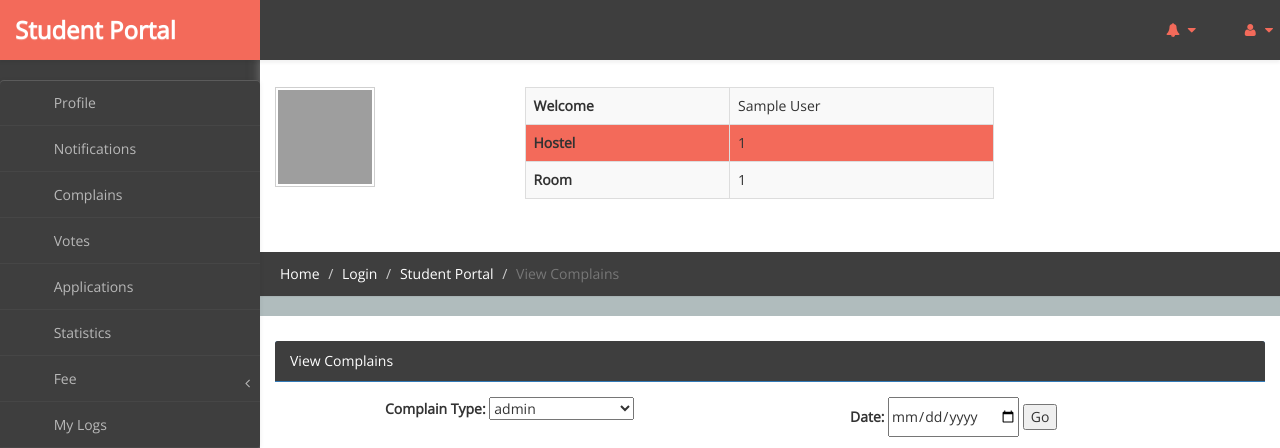
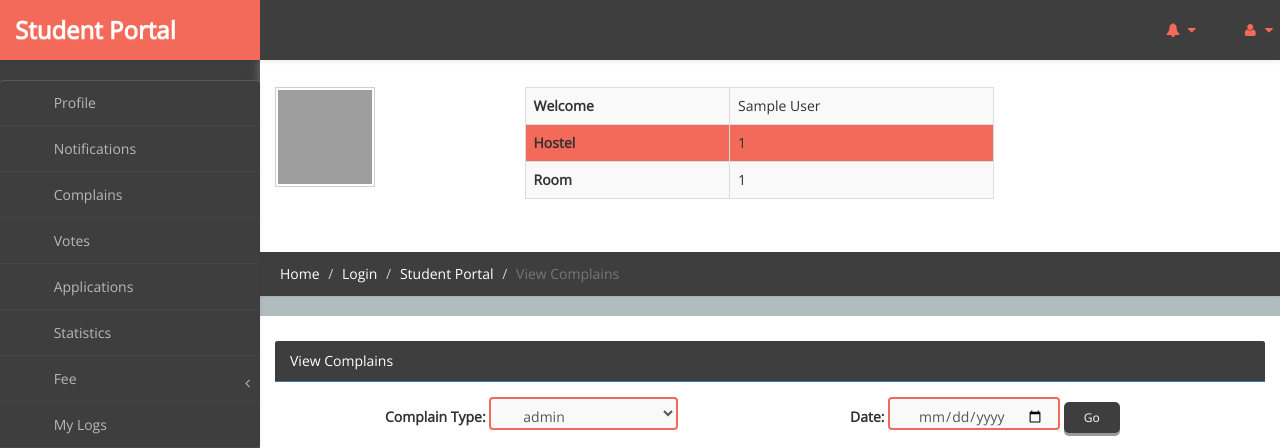
Before and after one commit to ComsatsHMS/FYP, a PHP site: page /FYP/PHP/StudentPortal/ViewComplains.php in a window 1280 px wide. Shown: the top 448 px of the page. Run offline with PHP 8.4, Linux system fonts and the light colour scheme; the visitor is signed in with stand-in values (Sample User, id 1); data that the repository does not hold is empty; grey boxes are pictures that could not be loaded.

Commit message:
Latest By AhMaD.

```diff
--- a/CSS/custom-styles.css
+++ b/CSS/custom-styles.css
@@ -59,7 +59,7 @@ body {
     box-shadow: 0 5px #666;
     transform: translateY(4px);
 }
-#view{
+#view,#search{
     display: inline-block;
     padding: 7px 20px;
     font-size: 12px;
@@ -73,12 +73,27 @@ body {
     border-radius: 5px;
     box-shadow: 0 3px #999;
 }
-#view:hover {background-color: #3e8e41}
-#view:active {
+#view:hover,#search:hover {background-color: #3e8e41}
+#view:active,#search:active {
     background-color: #3e8e41;
     box-shadow: 0 5px #666;
     transform: translateY(4px);
 }
+select,#dateField {
+    outline: none;
+    padding: 0.5em 1em 0.05em 2em;
+    margin: 0;
+    transition: border-color 0.2s;
+    /*border: 2px solid #f36a5a;*/
+    border: 2px double #f36a5a;
+    border-radius: 4px;
+    background:#f9f9f9;
+    color: #555;
+    line-height: normal;
+    font-family: inherit;
+    font-size: inherit;
+}
+
 img{
     background: none repeat scroll 0 0 #FFFFFF;
     border: 1px solid #CFCFCF;
--- a/PHP/StudentPortal/Notifications.php
+++ b/PHP/StudentPortal/Notifications.php
@@ -232,8 +232,8 @@ include "NotificationViewprocessing.php";
                                              </div>
                                                 <form method="post" action="NotificationViewProcessing.php">
                                                     <label for="date">Date: </label>
-                                                        <input type="date" name="date" value='<?php echo "{$_SESSION['date']}"; ?>'>
-                                                        <input type="submit" value="Go">
+                                                        <input id="dateField" type="date" name="date" value='<?php echo "{$_SESSION['date']}"; ?>'>
+                                                        <input type="submit" id="search" value="Go">
                                                 </form>
                                    </div>
                                         <div class="table-responsive">
--- a/PHP/StudentPortal/ViewComplains.php
+++ b/PHP/StudentPortal/ViewComplains.php
@@ -223,8 +223,8 @@ include "../connection.php";
 
                                             <form method="post" action="Complaints_Processing.php">
                                                 <label for="date">Date: </label>
-                                                <input type="date" name="date" value='<?php echo "{$_SESSION['date']}"; ?>'>
-                                                <input type="submit" value="Go">
+                                                <input id="dateField" type="date" name="date" value='<?php echo "{$_SESSION['date']}"; ?>'>
+                                                <input type="submit" id="search" value="Go">
                                             </form>
 
                                    </div>
```
